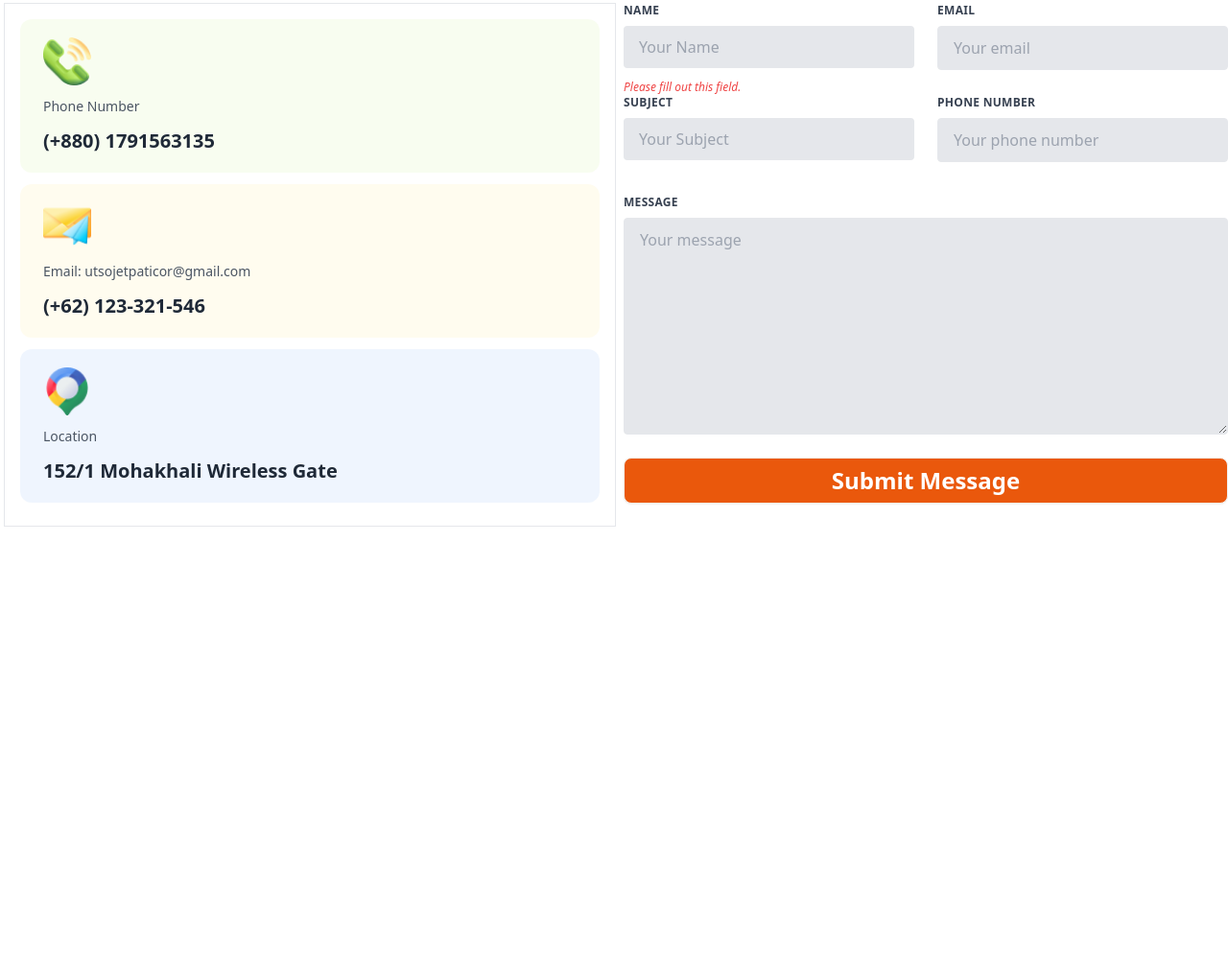
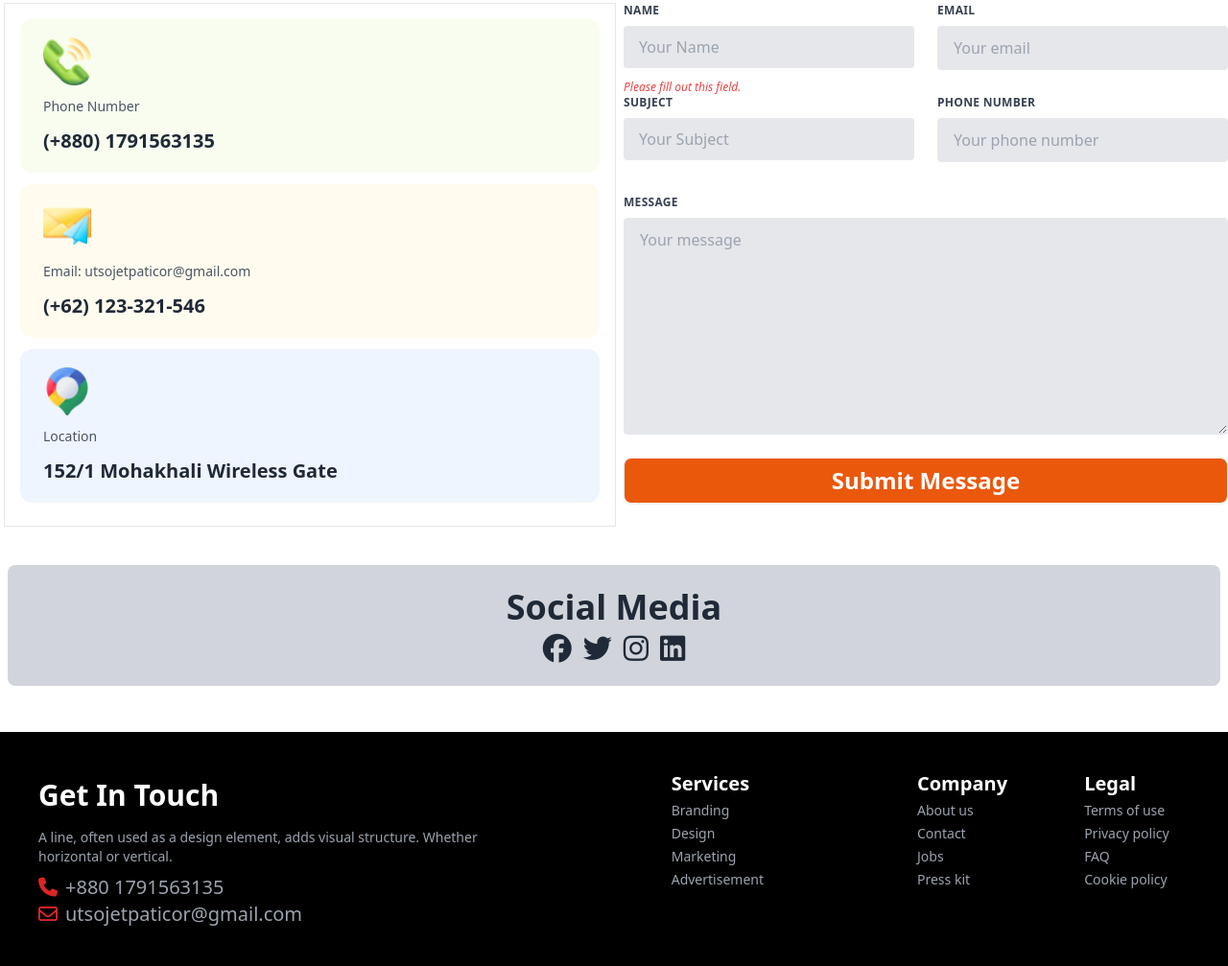
Before and after one commit to Utsojet/assignment-3, a plain HTML site: page assignment-3-hockey/index.html in a window 1280 px wide. Shown: the part 3685-4692 px from the top of the page at 96% size. Before the commit the page ends 4234 px from the top, so only its background shows below. Drawn offline with nearby package versions, Linux system fonts and the light colour scheme.

Commit message:
added footer

```diff
--- a/assignment-3-hockey/index.html
+++ b/assignment-3-hockey/index.html
@@ -580,5 +580,60 @@
 
     </div>
 </div>
+<div id="socialMedia" class="mt-10   mx-2  py-6 rounded-lg bg-gray-300 opacity-3 flex flex-col justify-center items-center">
+    <h1 class="font-bold text-4xl">Social Media</h1>
+    <div class="mt-2 font-bold text-3xl gap-3 flex justify-center items-center ">
+        <i class="fa-brands fa-facebook"></i><i class="fa-brands fa-twitter"></i><i class="fa-brands fa-instagram"></i><i class="fa-brands fa-linkedin"></i>
+    </div>
+</div>
+<div id="footer" class=" bg-black mt-12 text-gray-400">
+    <footer class="footer  p-10  container mx-auto ">
+        <div>
+            <aside class="flex flex-col items-center text-center justify-center md:text-left md:justify-start md:items-start">
+                <h1 class="text-3xl my-2 text-white text-left font-bold">Get In Touch</h1>
+
+                <p class="w-[95%] md:w-[85%]   mt-2">
+                    A line, often used as a design element, adds visual structure. Whether horizontal or vertical.</p>
+                <div class="mt-2  ">
+                    <div class="flex items-center md:justify-start justify-center  gap-2 text-sm sm:text-xl"><i class="fa-solid fa-phone text-red-600"></i>
+                        <p>+880 1791563135</p>
+                    </div>
+                    <div class="flex items-center  md:justify-start justify-center  gap-2 text-sm sm:text-xl md:text-xl"><i class="fa-regular text-red-600 fa-envelope"></i>
+                        <p>utsojetpaticor@gmail.com</p>
+                    </div>
+
+                </div>
+            </aside>
+        </div>
+        <div class="flex md:justify-start gap-10 text-center lg:text-left w-full justify-center items-start   md:items-center  md:gap-10 lg:gap-20 xl:gap-40">
+            <nav class="flex flex-col gap-1">
+                <header class=" text-xl font-bold text-white">Services</header>
+                <a class="link link-hover">Branding</a>
+                <a class="link link-hover">Design</a>
+                <a class="link link-hover">Marketing</a>
+                <a class="link link-hover">Advertisement</a>
+            </nav>
+            <nav class="flex flex-col gap-1">
+                <header class=" text-xl font-bold text-white">Company</header>
+                <a class="link link-hover">About us</a>
+                <a class="link link-hover">Contact</a>
+                <a class="link link-hover">Jobs</a>
+                <a class="link link-hover">Press kit</a>
+            </nav>
+        </div>
+        <div class="flex justify-center sm:items-center lg:text-left w-full text-center">
+
+            <nav class="flex flex-col gap-1">
+                <header class="text-xl font-bold text-white">Legal</header>
+                <a class="link link-hover">Terms of use</a>
+                <a class="link link-hover">Privacy policy</a>
+                <a class="link link-hover">FAQ</a>
+                <a class="link link-hover">Cookie policy</a>
+            </nav>
+
+        </div>
+
+    </footer>
+</div>
 </body>
 </html>
```
